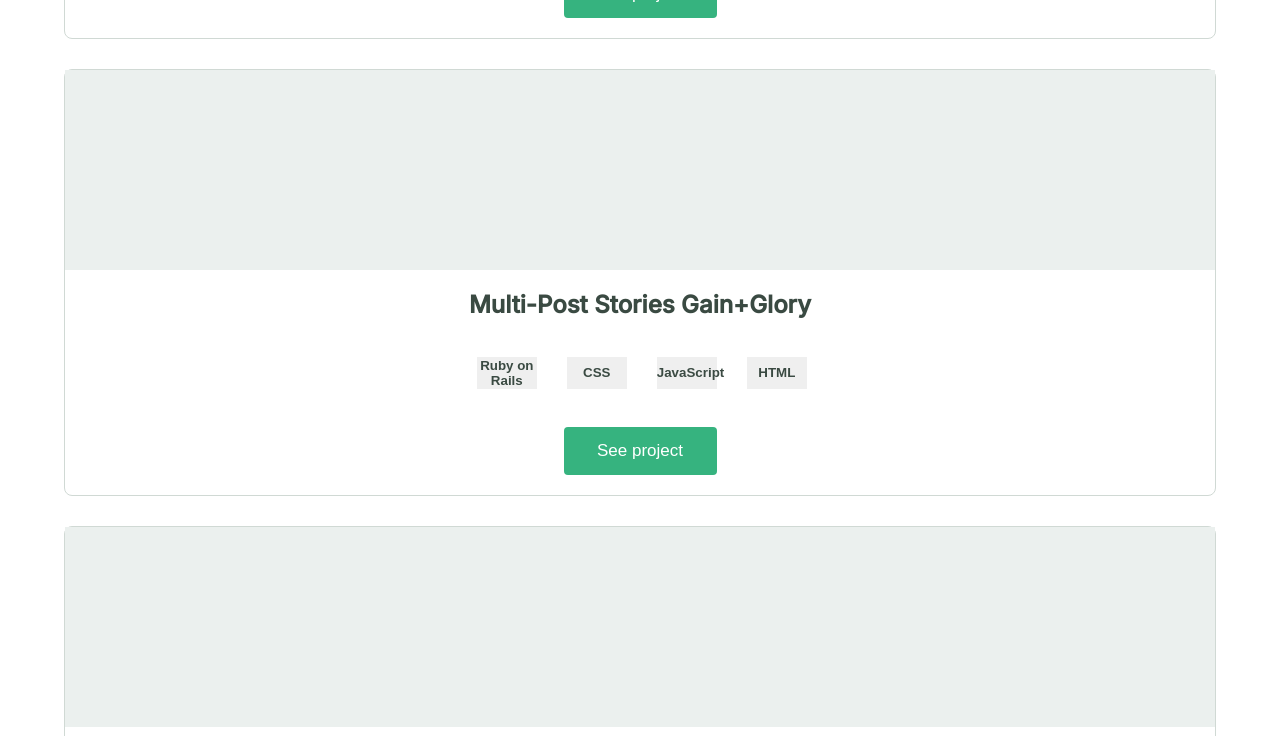
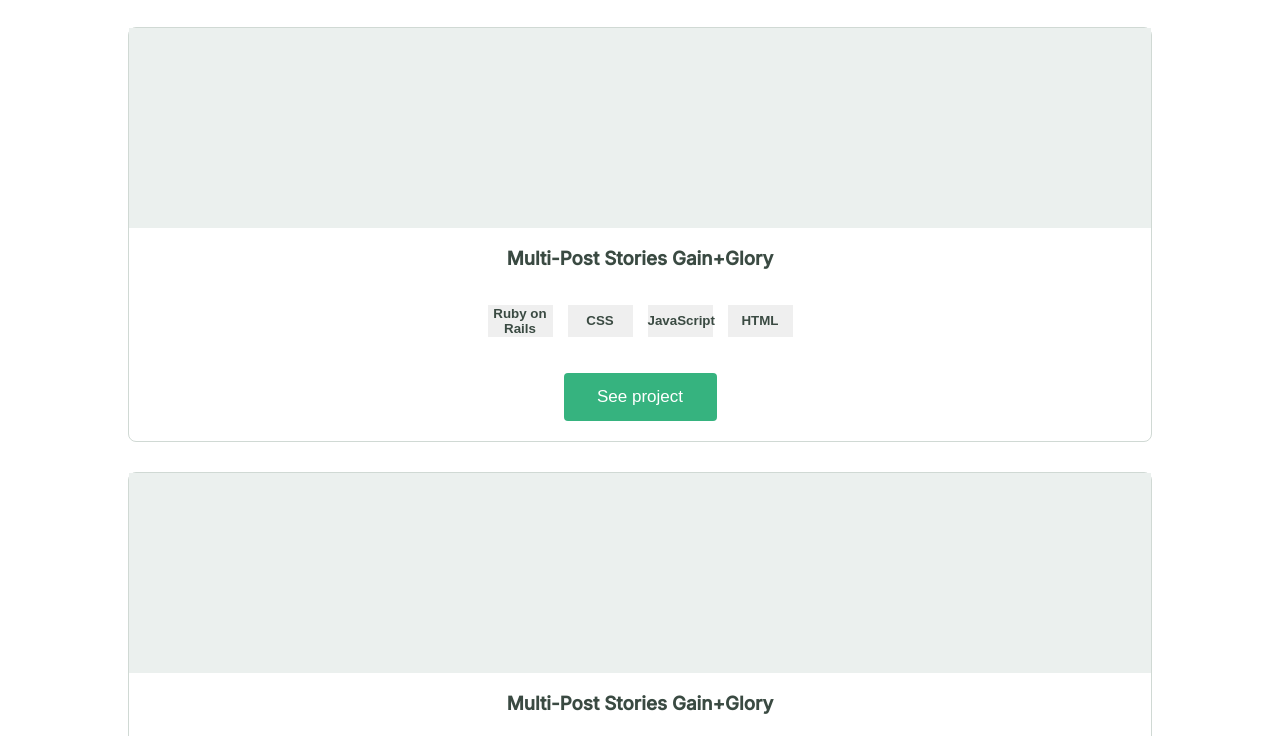
Before and after one commit to Dachrono/Portfolio-setup-and-mobile-first, a website: page index.html in a window 1280 px wide. Shown: the part 947-1683 px from the top of the page. Drawn offline with Linux system fonts and the light colour scheme.

Commit message:
grid layout added

```diff
--- a/index.html
+++ b/index.html
@@ -61,7 +61,9 @@
 
     </section>
 
-    <section class="WorksCard">
+    <section class="Cards">
+
+    <section class="WorksCard1">
         <div class="cd1">
 
         </div>
@@ -79,7 +81,7 @@
         </div>
     </section>
 
-    <section class="WorksCard">
+    <section class="WorksCard2">
         <div class="cd1">
 
         </div>
@@ -97,7 +99,7 @@
         </div>
     </section>
 
-    <section class="WorksCard">
+    <section class="WorksCard3">
         <div class="cd1">
 
         </div>
@@ -115,7 +117,7 @@
         </div>
     </section>
 
-    <section class="WorksCard">
+    <section class="WorksCard4">
         <div class="cd1">
 
         </div>
@@ -133,7 +135,7 @@
         </div>
     </section>
 
-    <section class="WorksCard">
+    <section class="WorksCard5">
         <div class="cd1">
 
         </div>
@@ -151,7 +153,7 @@
         </div>
     </section>
 
-    <section class="WorksCard">
+    <section class="WorksCard6">
         <div class="cd1">
 
         </div>
@@ -167,6 +169,8 @@
         <div class="cd4">
             <button class="CardBut">See project</button>
         </div>
+    </section>
+
     </section>
 
     <section class="About">
--- a/style.css
+++ b/style.css
@@ -122,10 +122,44 @@
   border: 1px solid #dfe1e6;
 }
 
-.WorksCard {
-  margin-top: 30px;
-  margin-left: 5%;
-  margin-right: 5%;
+.Cards {
+  display: grid;
+  width: 100%;
+  grid-template-columns: 10% 80% 10%;
+  grid-template-rows: auto auto auto auto auto auto auto;
+  row-gap: 30px;
+}
+
+.WorksCard1 {
+  grid-area: 1/2/2/3;
+}
+
+.WorksCard2 {
+  grid-area: 2/2/3/3;
+}
+
+.WorksCard3 {
+  grid-area: 3/2/4/3;
+}
+
+.WorksCard4 {
+  grid-area: 4/2/5/3;
+}
+
+.WorksCard5 {
+  grid-area: 5/2/6/3;
+}
+
+.WorksCard6 {
+  grid-area: 6/2/7/3;
+}
+
+.WorksCard1,
+.WorksCard2,
+.WorksCard3,
+.WorksCard4,
+.WorksCard5,
+.WorksCard6 {
   border: 1px solid #d0d9d4;
   border-radius: 8px;
   display: flex;
@@ -151,7 +185,7 @@
   list-style: none;
   padding: 0;
   display: flex;
-  gap: 30px;
+  gap: 15px;
   flex-direction: row;
   justify-content: center;
 }
@@ -159,8 +193,7 @@
 .cd3 button{
   color: #3a4a42;
   font-weight: 600;
-  margin: 3%;
-  width: 60px;
+  width: 65px;
   height: 32px;
   padding: 0;
   border: 0;
```
